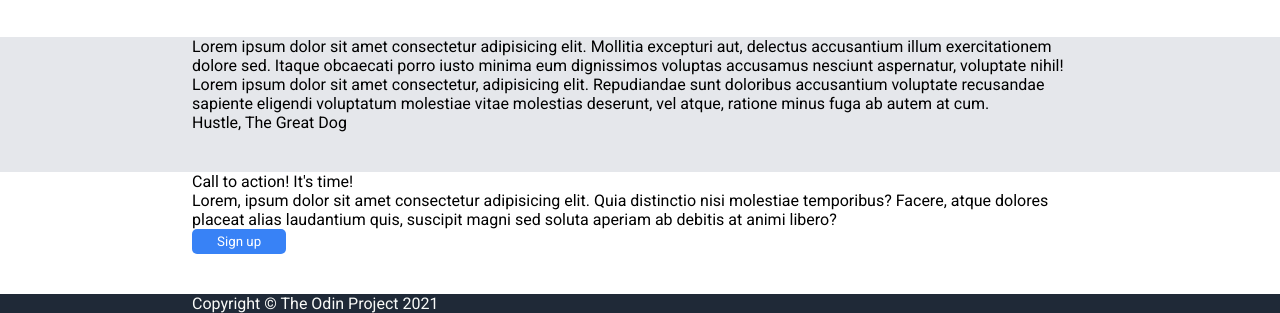
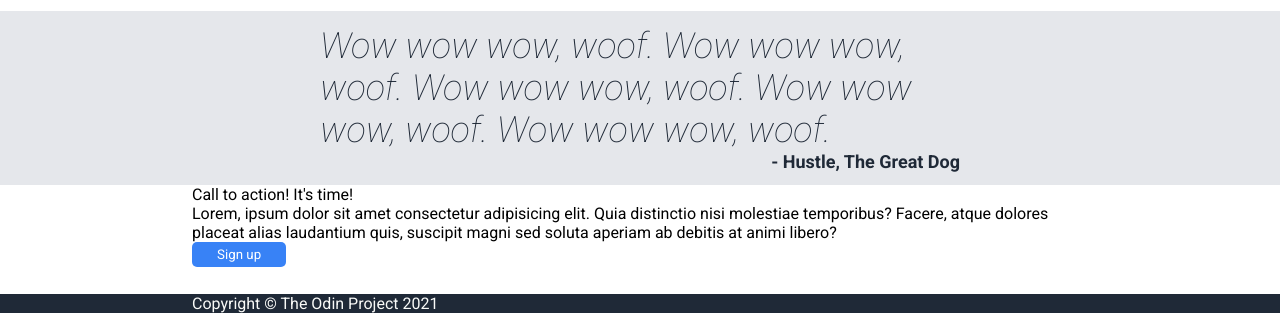
Before and after one commit to ngkauiin/odin-landing-page, a plain HTML site: page index.html in a window 1280 px wide. Shown: the part 487-800 px from the top of the page. Drawn offline with Linux system fonts and the light colour scheme.

Commit message:
Use flexbox to center quote vertically and horizontally
Apply some style to make it look nice; also change quote content; reorder .logo in CSS.

```diff
--- a/index.html
+++ b/index.html
@@ -61,8 +61,9 @@
     </div>
 
     <div class="quote-container">
-      <div class="quote">Lorem ipsum dolor sit amet consectetur adipisicing elit. Mollitia excepturi aut, delectus accusantium illum exercitationem dolore sed. Itaque obcaecati porro iusto minima eum dignissimos voluptas accusamus nesciunt aspernatur, voluptate nihil! Lorem ipsum dolor sit amet consectetur, adipisicing elit. Repudiandae sunt doloribus accusantium voluptate recusandae sapiente eligendi voluptatum molestiae vitae molestias deserunt, vel atque, ratione minus fuga ab autem at cum.</div>
-      <div class="author">Hustle, The Great Dog</div>
+      <div class="quote">Wow wow wow, woof. Wow wow wow, woof. Wow wow wow, woof. Wow wow wow, woof. Wow wow wow, woof.
+        <div class="author">- Hustle, The Great Dog</div></div>
+
     </div>
 
     <div class="call-to-action-container">
--- a/style.css
+++ b/style.css
@@ -45,6 +45,10 @@ header {
   gap: 20px;
   padding-top: 10px;
   padding-bottom: 10px;
+}
+
+.logo {
+  margin-right: auto;
 }
 
 .top-container {
@@ -109,8 +113,22 @@ header {
 
 .quote-container {
   background-color: #E5E7EB;
+  display: flex;
+  justify-content: center;
+  align-items: center;
 }
 
-.logo {
-  margin-right: auto;
+.quote {
+  width: 50vw;
+  font-size: 36px;
+  font-style: italic;
+  font-weight:lighter;
+  color: #1F2937;
 }
+
+.quote .author {
+  text-align: right;
+  font-size: 18px;
+  font-style: normal;
+  font-weight: bold;
+}
```
